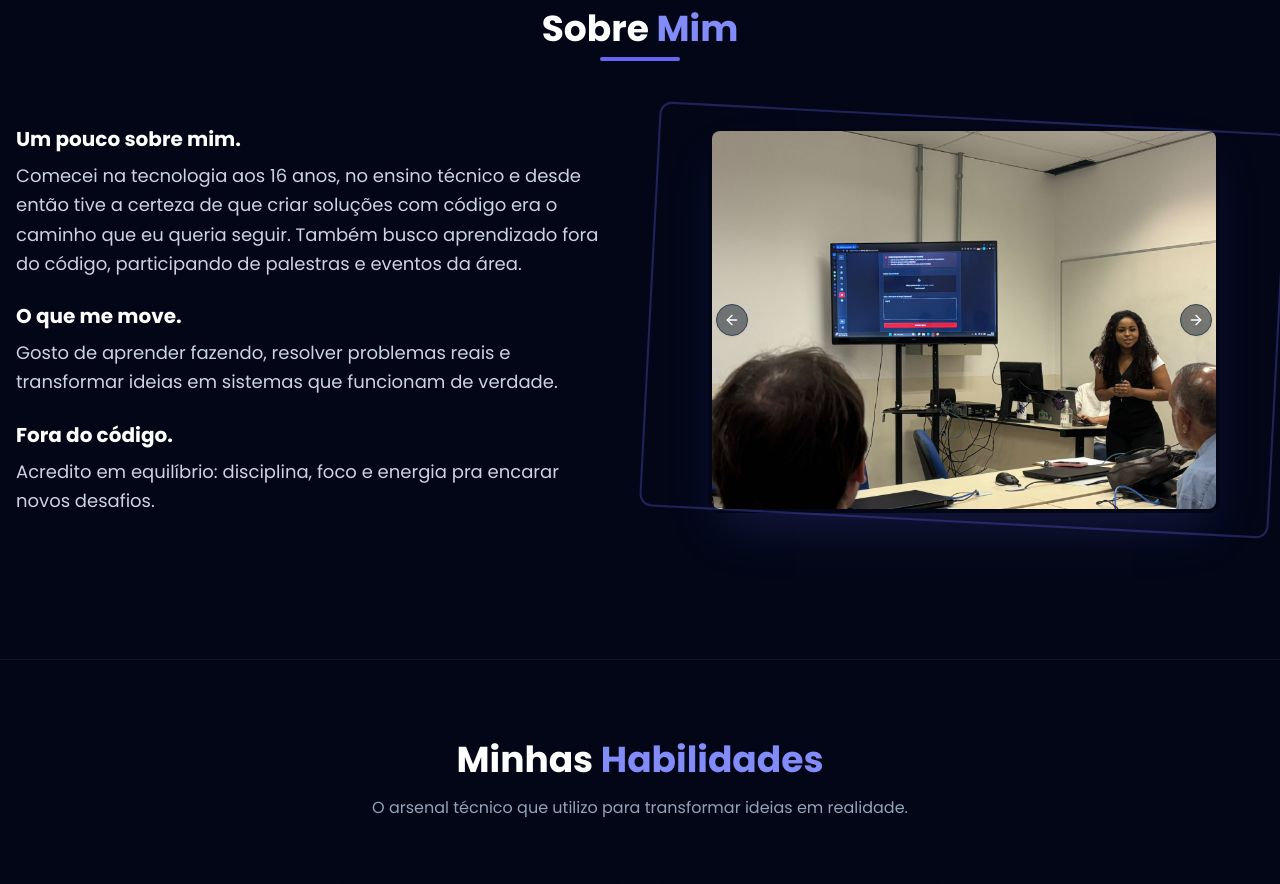
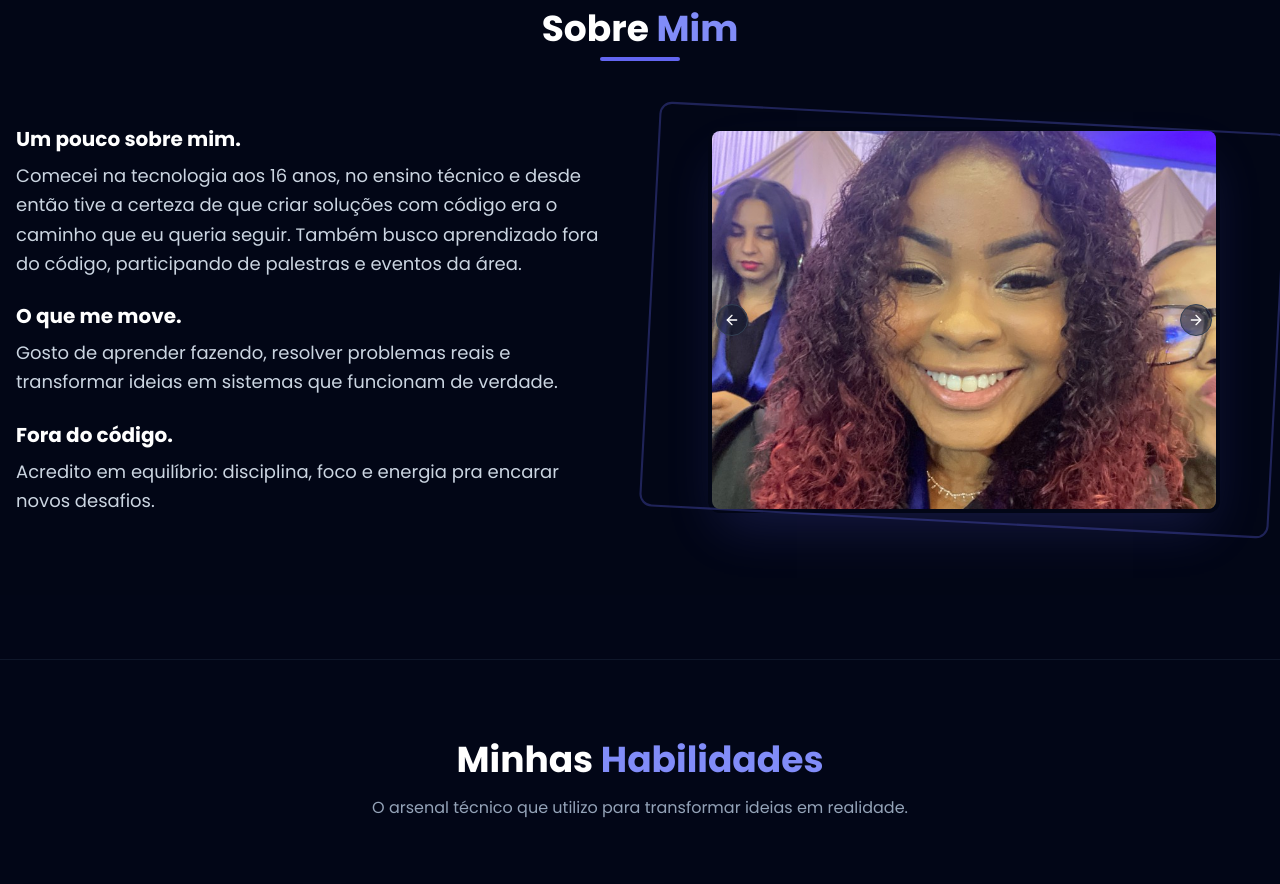
Before and after one commit to larifsantos685/larissafportfolio, a React (Vite) app: page / in a window 1280 px wide. Shown: the part 920-1804 px from the top of the page. Built offline with nearby package versions, Linux system fonts and the light colour scheme.

Commit message:
troca foto de lugar em about

```diff
--- a/src/components/sections/About.tsx
+++ b/src/components/sections/About.tsx
@@ -13,11 +13,11 @@ import { useRef } from "react";
 
 export function About() {
   const photos = [
+    { src: "/foto-tcc-larissa.jpeg", alt: "Apresentação do TCC da faculdade" },
     {
       src: "/larissafoto.jpg",
       alt: "Foto de formatura no técnico Larissa Fernanda",
     },
-    { src: "/foto-tcc-larissa.jpeg", alt: "Apresentação Individual" },
     {
       src: "/foto-tcc-grupo.jpeg",
       alt: "Apresentação do TCC com orientador e equipe",
@@ -73,7 +73,7 @@ export function About() {
           whileInView="visible"
           viewport={{ once: true, amount: 0.5 }}
           variants={fadeInUp}
-        className="text-center mb-8 md:mb-16"
+          className="text-center mb-8 md:mb-16"
         >
           <h2 className="text-3xl md:text-4xl font-bold text-white">
             Sobre <span className="text-indigo-400">Mim</span>
```
